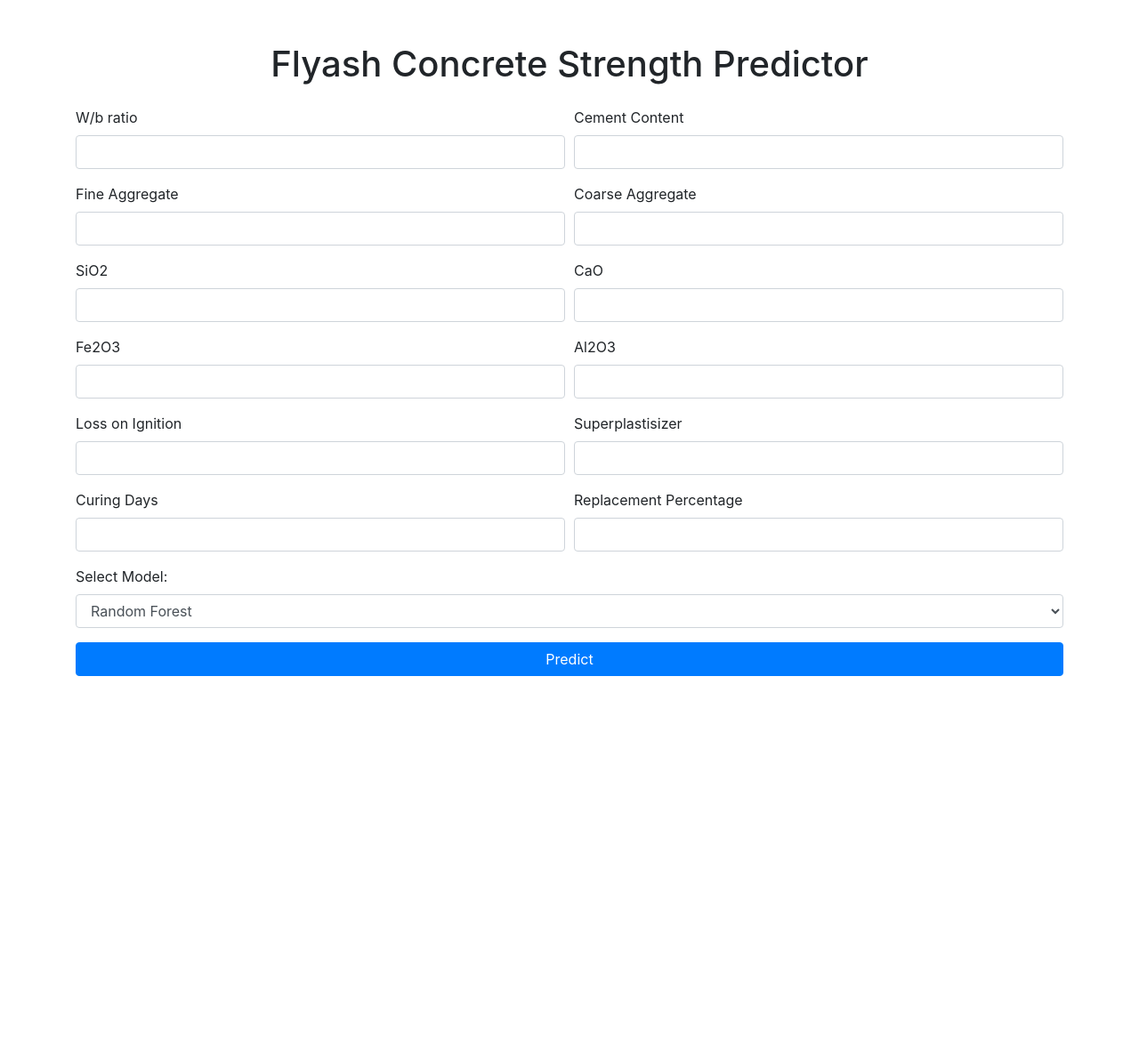
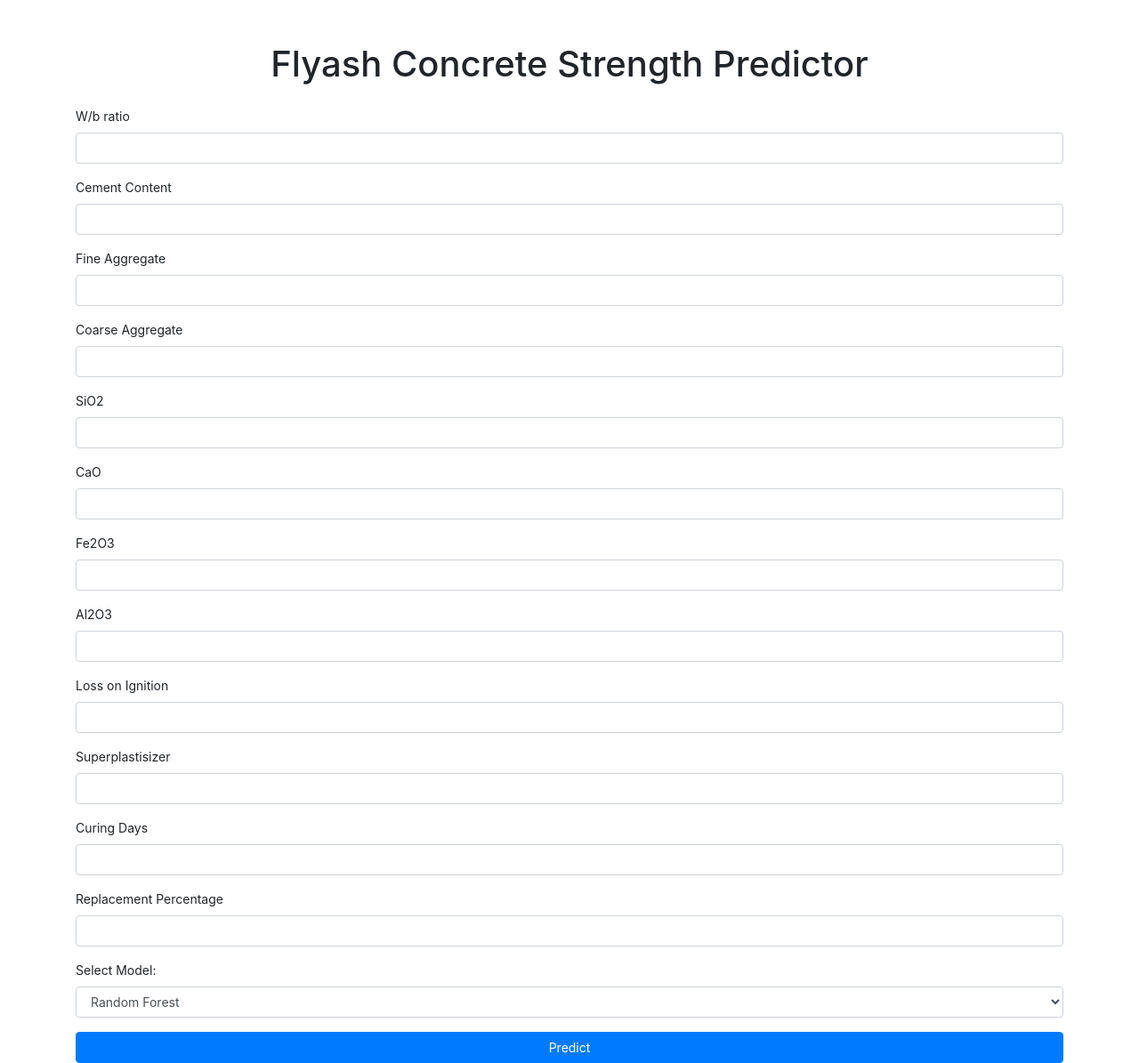
Before and after one commit to BELNICHEL/FA_CS_PRED, a Flask app: page / in a window 1280 px wide. Shown: the whole page at 89% size. Before the commit the page ends 760 px from the top, so only its background shows below. Run offline with Flask 3, Linux system fonts and the light colour scheme; parts of the project's set-up code (start-up, migrations or seed data) failed here and were passed over; some libraries are stand-ins or nearby versions.

Commit message:
Update index.html

```diff
--- a/templates/index.html
+++ b/templates/index.html
@@ -6,6 +6,17 @@
     <title>FLY ASH CONCRETE STRENGTH PREDICTOR</title>
     <link href="https://maxcdn.bootstrapcdn.com/bootstrap/4.5.2/css/bootstrap.min.css" rel="stylesheet">
     <link rel="stylesheet" href="{{ url_for('static', filename='css/style.css') }}">
+    <style>
+        .form-group {
+            font-size: 14px; /* Decrease font size */
+        }
+        .form-control {
+            font-size: 14px; /* Decrease font size */
+        }
+        .btn {
+            font-size: 14px; /* Decrease button font size */
+        }
+    </style>
 </head>
 <body>
     <div class="container mt-5">
@@ -13,7 +24,7 @@
         <form action="/predict" method="post">
             <div class="form-row">
                 {% for param in parameter_names %}
-                <div class="form-group col-md-6">
+                <div class="form-group col-md-12">
                     <label for="{{ param }}">{{ param }}</label>
                     <input type="text" class="form-control" id="{{ param }}" name="{{ param }}" required>
                 </div>
@@ -25,7 +36,7 @@
                     <option value="Random Forest">Random Forest</option>
                     <option value="Extreme Gradient Boosting">Extreme Gradient Boosting</option>
                     <option value="Decision Tree">Decision Tree</option>
-            <option value="Support Vector Regression">Support Vector Regression</option>
+                    <option value="Support Vector Regression">Support Vector Regression</option>
                 </select>
             </div>
             <button type="submit" class="btn btn-primary btn-block">Predict</button>
```
